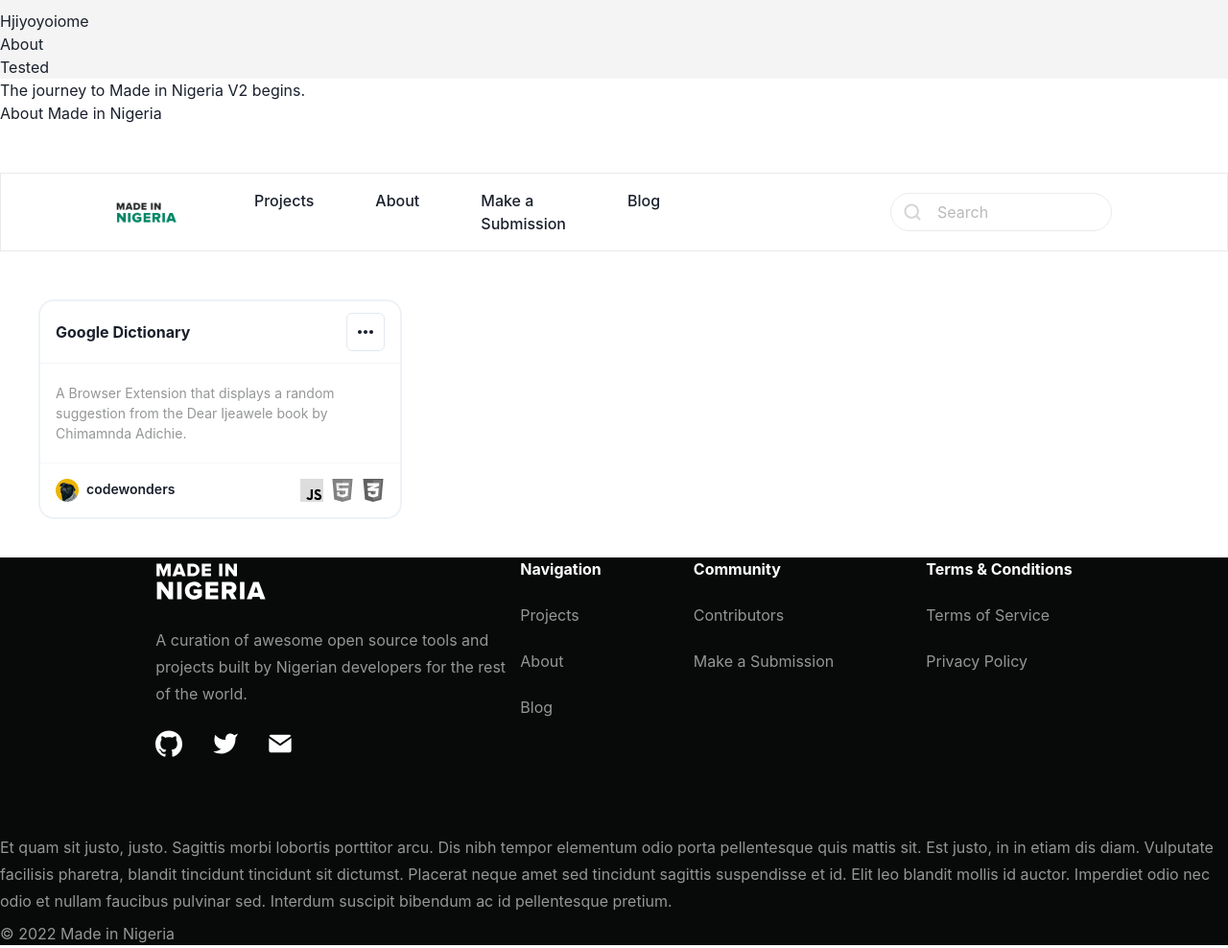
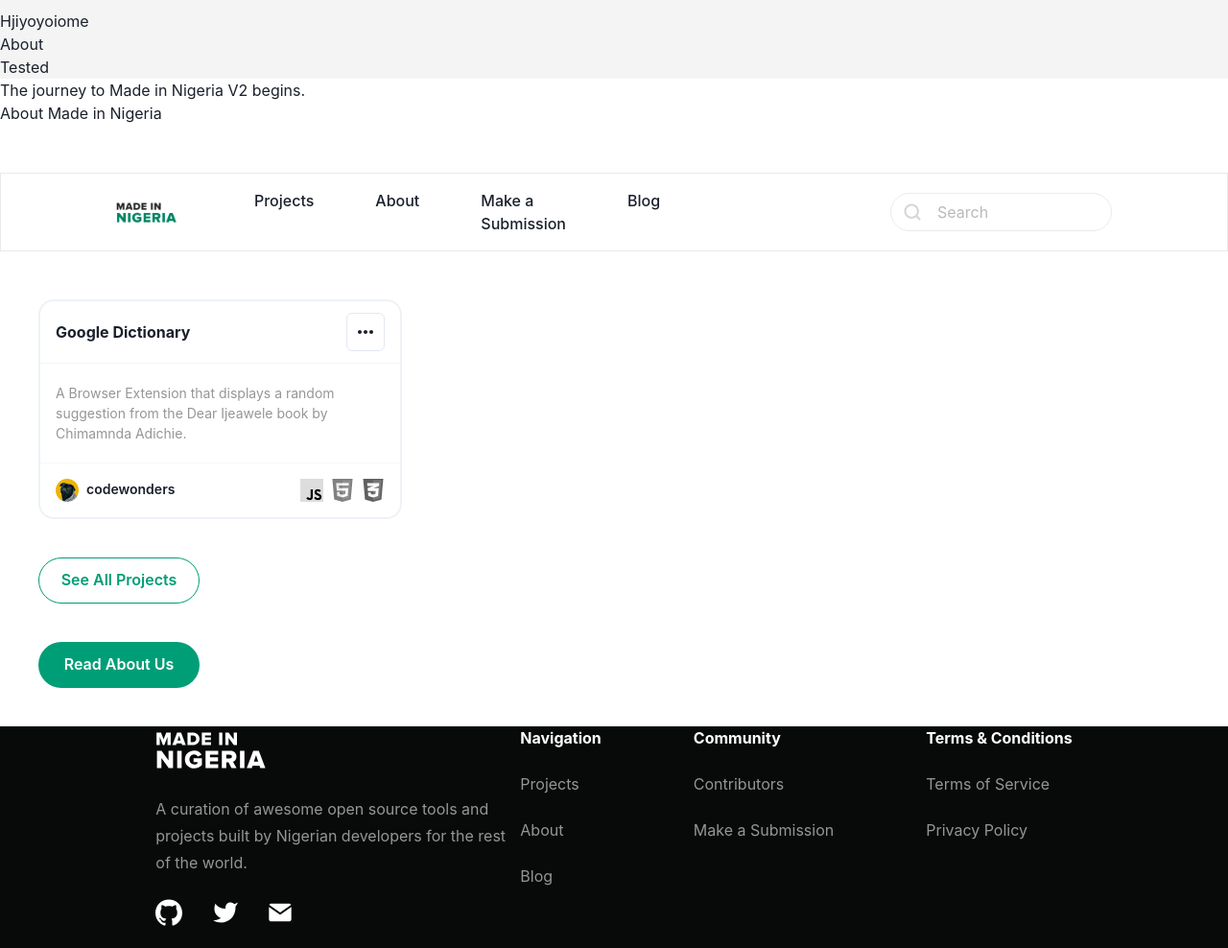
Before and after one commit to acekyd/made-in-nigeria, a Gatsby site: page / in a window 1280 px wide. Shown: the top 988 px of the page at 96% size. Built offline with nearby package versions, Linux system fonts and the light colour scheme; Gatsby itself is replaced by a stand-in of ours.

Commit message:
primary and secondary buttons

```diff
--- /dev/null
+++ b/src/components/Buttons/PrimaryButton.js
@@ -0,0 +1,27 @@
+import React from 'react';
+import { Button, Link } from '@chakra-ui/react';
+
+const PrimaryButton = ({ text, link }) => {
+  return (
+    <Button
+      display="block"
+      margin={10}
+      borderRadius={30}
+      borderColor="#009E77"
+      bg="#009E77"
+      color={'#FFFFFF'}
+      _hover={{ bg: '#FFFFFF', color: '#009E77', border: '1px', borderColor: '#009E77' }}
+      fontWeight={'semibold'}
+      w="10.5rem"
+      height="3rem"
+      href={link}
+      variant="solid"
+    >
+      <Link href={link} _hover={{ textDecoration: 'none' }}>
+        {text}
+      </Link>
+    </Button>
+  );
+};
+
+export default PrimaryButton;
--- /dev/null
+++ b/src/components/Buttons/SecondaryButton.js
@@ -0,0 +1,26 @@
+import React from 'react';
+import { Button, Link } from '@chakra-ui/react';
+
+const SecondaryButton = ({ text, link }) => {
+  return (
+    <Button
+      display="block"
+      margin={10}
+      borderRadius={30}
+      borderColor="#009E77"
+      color={'#009E77'}
+      _hover={{ bg: '#009E77', color: '#FFFFFF' }}
+      fontWeight={'semibold'}
+      w="10.5rem"
+      height="3rem"
+      href={link}
+      variant="outline"
+    >
+      <Link href={link} _hover={{ textDecoration: 'none' }}>
+        {text}
+      </Link>
+    </Button>
+  );
+};
+
+export default SecondaryButton;
--- a/src/pages/index.js
+++ b/src/pages/index.js
@@ -4,6 +4,8 @@ import { Link } from 'gatsby';
 import Layout from '../components/layout';
 import NavBar from '../components/NavBar';
 import ProjectCard from '../components/ProjectCard';
+import PrimaryButton from '../components/Buttons/PrimaryButton';
+import SecondaryButton from '../components/Buttons/SecondaryButton';
 
 /*
   Notice: This is going to be the landing page
@@ -21,6 +23,8 @@ const IndexPage = () => {
         </main>
         <NavBar />
         <ProjectCard />
+        <SecondaryButton text="See All Projects" link="https://madeinnigeria.dev" />
+        <PrimaryButton text="Read About Us" link="https://madeinnigeria.dev" />
       </ChakraProvider>
     </Layout>
   );
```
